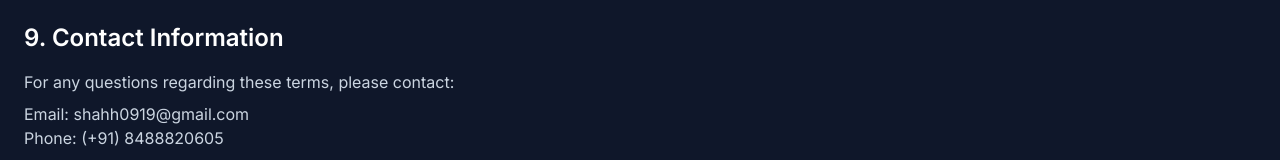
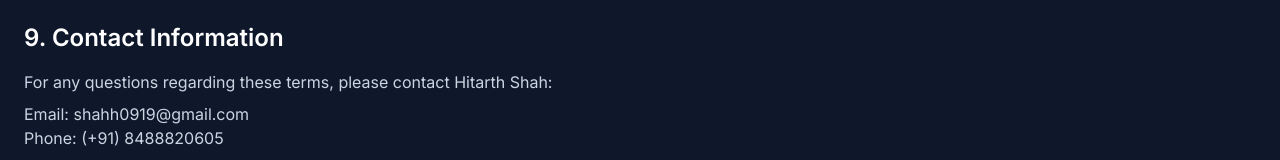
Before and after one commit to hitarthsh/MyPortfolio, a React (Vite) app: page /freelancer-terms in a window 1280 px wide. Shown: the part 1714-1874 px from the top of the page. Built offline with nearby package versions, Linux system fonts and the light colour scheme.

Commit message:
add my name

```diff
--- a/index.html
+++ b/index.html
@@ -8,19 +8,19 @@
       href="./src/assets/images/favicon.ico"
     />
     <meta name="viewport" content="width=device-width, initial-scale=1.0" />
+    <meta name="author" content="Hitarth Shah" />
+    <meta name="description" content="Hitarth Shah - Frontend Developer" />
+    <meta name="keywords" content="Hitarth Shah, Frontend Developer" />
+    <meta name="robots" content="index, follow" />
+    <meta
+      name="keywords"
+      content="portfolio, web developer, frontend, react, tailwind"
+    />
     <meta
       name="description"
       content="Hitarth Shah - Frontend Developer specializing in React.js, Next.js, and modern web technologies. View my portfolio and get in touch for collaboration opportunities."
     />
-    <meta
-      name="keywords"
-      content="portfolio, web developer, frontend, react, tailwind"
-    />
-    <meta name="keywords" content="Hitarth Shah, Frontend Developer" />
-    <meta name="author" content="Hitarth Shah" />
-    <meta name="robots" content="index, follow" />
     <meta name="google-site-verification" content="4VQGNYV391" />
-    <meta name="description" content="Hitarth Shah - Frontend Developer" />
     <meta name="theme-color" content="#0f172a" />
 
     <!-- Google Analytics -->
--- a/src/pages/FreelancerTerms.jsx
+++ b/src/pages/FreelancerTerms.jsx
@@ -136,7 +136,7 @@ export default function FreelancerTerms() {
               9. Contact Information
             </h2>
             <p className="text-slate-300">
-              For any questions regarding these terms, please contact:
+              For any questions regarding these terms, please contact Hitarth Shah:
             </p>
             <p className="mt-2 text-slate-300">
               Email: shahh0919@gmail.com
--- a/src/pages/Privacy.jsx
+++ b/src/pages/Privacy.jsx
@@ -117,7 +117,7 @@ export default function Privacy() {
             </h2>
             <p className="text-slate-300">
               If you have any questions about this Privacy Policy, please
-              contact us at:
+              contact Hitarth Shah:
             </p>
             <p className="mt-2 text-slate-300">
               Email: shahh0919@gmail.com
```
